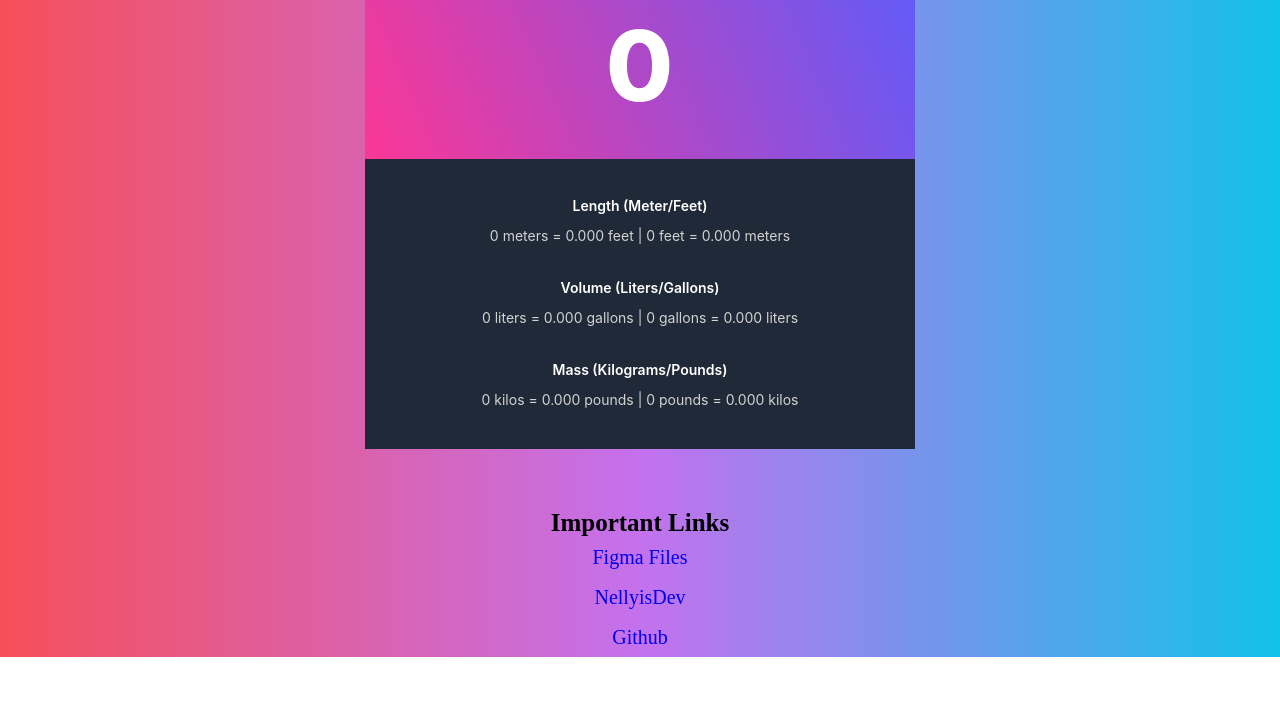
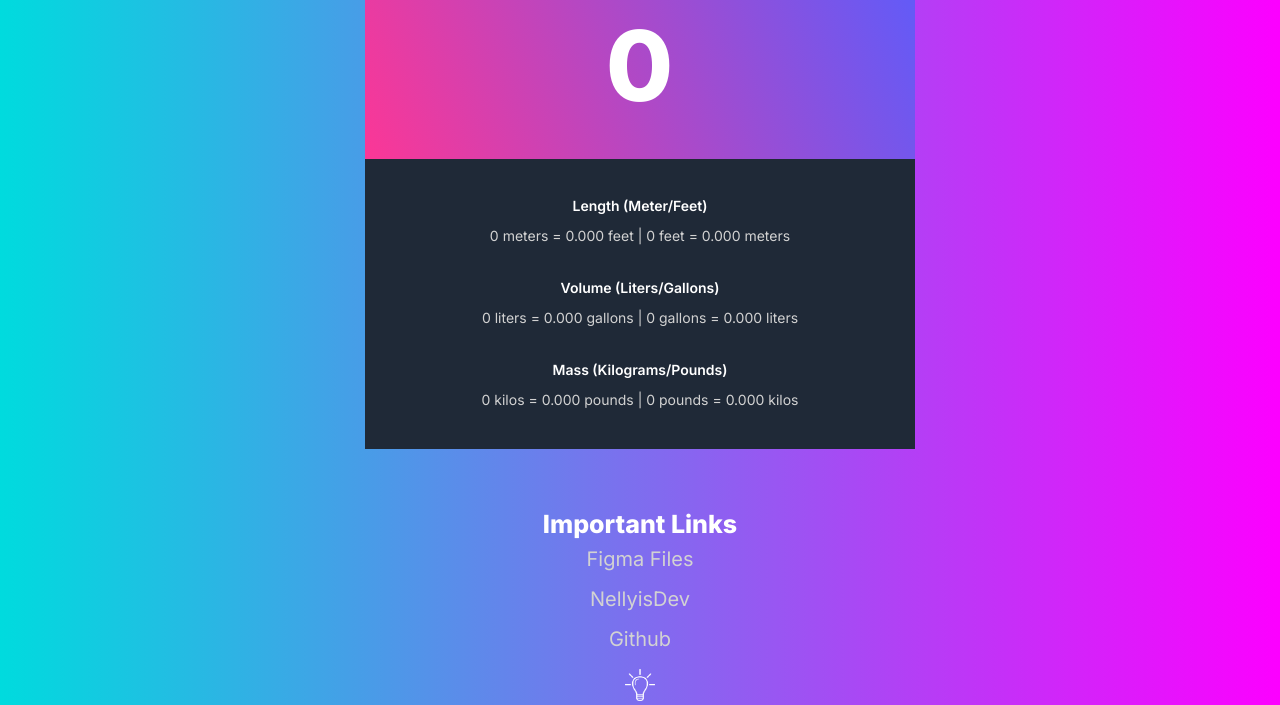
Before and after one commit to NellyisDevv/unit_converter_scrimba, a website: page index.html in a window 1280 px wide. Shown: the part 351-1056 px from the top of the page. Before the commit the page ends 1008 px from the top, so only its background shows below. Drawn offline with nearby package versions, Linux system fonts and the light colour scheme; files that its build step writes are made by us from their sources.

Commit message:
trying to fix CSS pages

```diff
--- a/index.html
+++ b/index.html
@@ -8,6 +8,12 @@
       rel="shortcut icon"
       href="../src/img/favicon.ico"
       type="image/x-icon"
+    />
+    <link rel="preconnect" href="https://fonts.googleapis.com" />
+    <link rel="preconnect" href="https://fonts.gstatic.com" crossorigin />
+    <link
+      href="https://fonts.googleapis.com/css2?family=Inter:wght@400;600;800&display=swap"
+      rel="stylesheet"
     />
     <link rel="stylesheet" href="../public/css/style.css" />
     <title>Unit Converter</title>
@@ -39,6 +45,14 @@
       <a href="https://nellyisdev.com">NellyisDev</a>
       <br />
       <a href="https://github.com/NellyisDevv/unit_converter_scrimba">Github</a>
+      <br />
+      <img
+        class="dark-theme change-theme"
+        id="icon"
+        src="./src/img/sun.png"
+        alt=""
+      />
     </footer>
+    <script src="./src/javascript/script.js"></script>
   </body>
 </html>
--- /dev/null
+++ b/src/javascript/script.js
@@ -0,0 +1,12 @@
+// CREATING A DARK THEME FOR WEBSITE
+let icon = document.getElementById('icon');
+
+// WHEN ICON CLICKED TOGGLE CLASS AND CHANGE ICON
+icon.onclick = () => {
+  document.body.classList.toggle('dark-theme');
+  if (document.body.classList.contains('dark-theme')) {
+    icon.src = './src/img/moon.png';
+  } else {
+    icon.src = './src/img/sun.png';
+  }
+};
--- a/src/sass/style.scss
+++ b/src/sass/style.scss
@@ -2,6 +2,18 @@
   padding: 0;
   margin: 0;
   box-sizing: border-box;
+  font-family: 'Inter', sans-serif;
+}
+.dark-theme {
+  --light: #1f2937;
+  --light-text: #ffffff;
+  --light-text-p: #d2d2d2;
+  --dark: #fbf7ee;
+  --dark-text: #1a1921;
+  --dark-text-p: #4e4e4e;
+}
+::selection {
+  background-color: #fc00ff;
 }
 :root {
   --light: #fbf7ee;
@@ -12,25 +24,33 @@
   --dark-text-p: #d2d2d2;
 }
 body {
-  background: #12c2e9; /* fallback for old browsers */
+  background: #fc00ff; /* fallback for old browsers */
   background: -webkit-linear-gradient(
     to right,
-    #f64f59,
-    #c471ed,
-    #12c2e9
+    #00dbde,
+    #fc00ff
   ); /* Chrome 10-25, Safari 5.1-6 */
   background: linear-gradient(
     to right,
-    #f64f59,
-    #c471ed,
-    #12c2e9
+    #00dbde,
+    #fc00ff
   ); /* W3C, IE 10+/ Edge, Firefox 16+, Chrome 26+, Opera 12+, Safari 7+ */
+}
+@keyframes main {
+  from {
+    transform: translateY(150%);
+  }
+  to {
+    transform: translateY(0);
+  }
 }
 .conversion-box {
   max-width: 550px;
   max-height: 260px;
   margin: auto;
   position: relative;
+  animation: main 2.8s ease;
+  z-index: 9999;
   .conversion-box-header {
     position: absolute;
     width: 550px;
@@ -192,6 +212,7 @@ footer {
   position: relative;
   top: 350px;
   text-align: center;
+  color: white;
   h4 {
     font-size: 25px;
   }
@@ -199,5 +220,14 @@ footer {
     line-height: 40px;
     font-size: 20px;
     text-decoration: none;
+    color: #d2d2d2;
+    &:hover {
+      color: white;
+    }
+  }
+  .change-theme {
+    margin-top: 10px;
+    height: 4vh;
+    cursor: pointer;
   }
 }
```
Also changed, not shown: public/index.html (added, +13 -0 lines), public/css/style.css (added), src/img/moon.png (added), src/img/sun.png (added), 1 other file.
